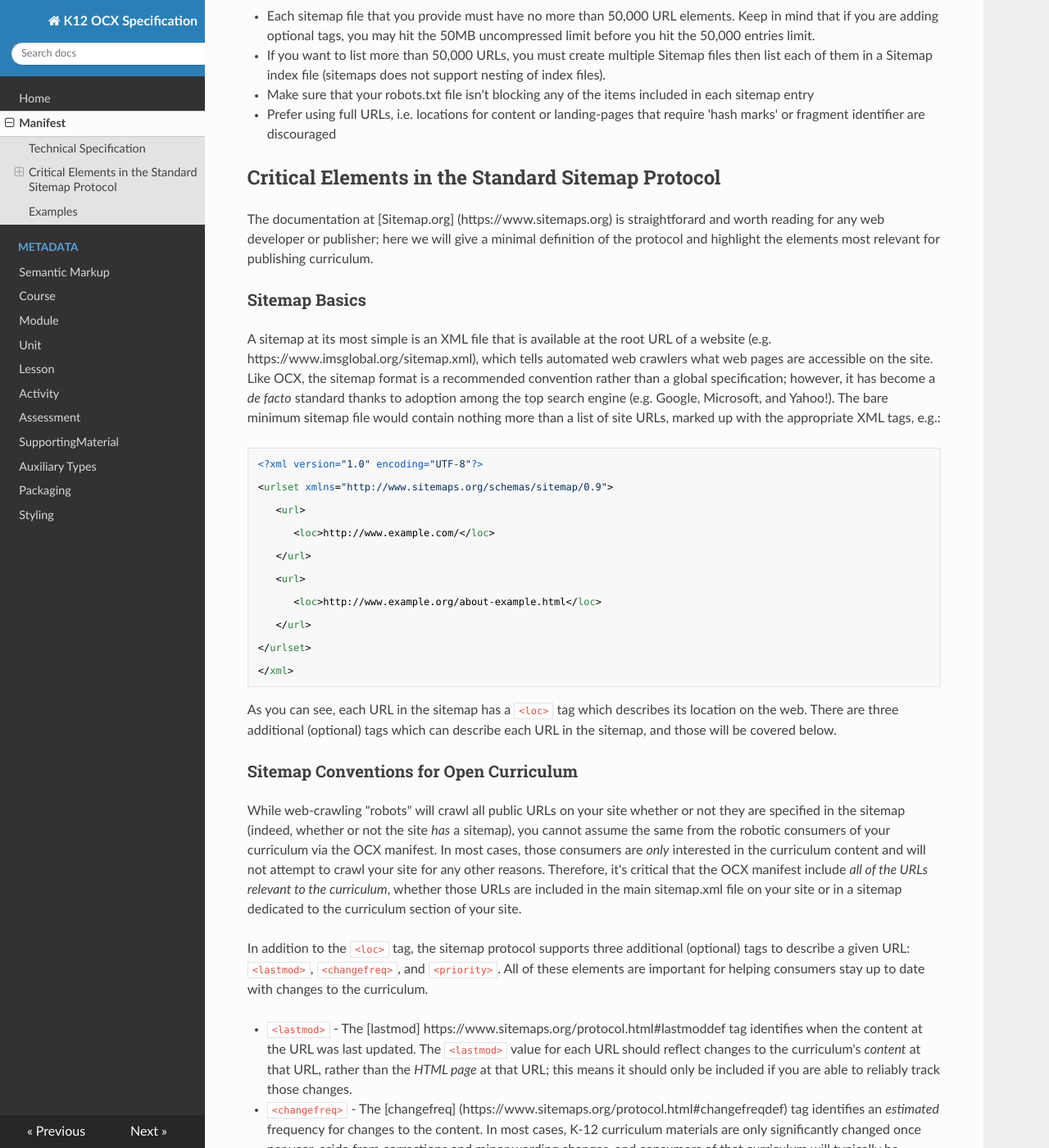
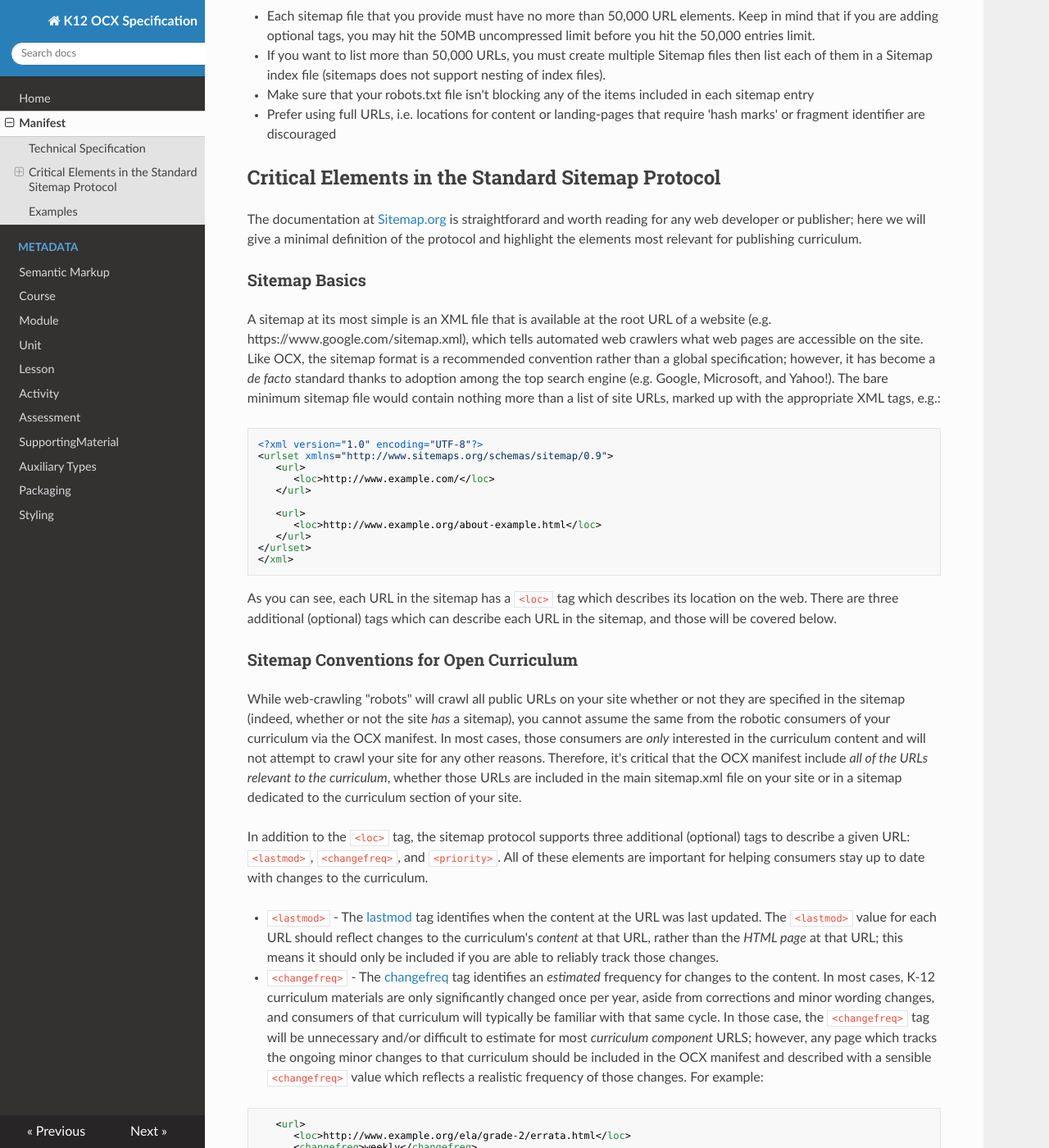
Before and after one commit to K12OCX/k12ocx-specs, an MkDocs documentation site: the page built from docs/manifest.md, in a window 1280 px wide and 1400 px high, scrolled down 1031 px. Shown: the whole window at 82% size. Built offline with MkDocs 1.6.1, drawn with Linux system fonts in a browser that asks for light colours; nearby versions of some CDN libraries; old or Windows-style settings are respelled for this version of MkDocs; part of the change alters nothing that is shown; some of the changed text lies outside the part shown.

Commit message:
Fix link formatting, add relevant example
Markdown is hard! ;-) Also, the previous sample sitemap URL was blank—somebody should tell IMS Global. Ironically, my intended replacement sample sitemap URL was an even worse example: https://sitemaps.org/sitemap.xml returns a 404.

````diff
--- a/docs/manifest.md
+++ b/docs/manifest.md
@@ -36,30 +36,22 @@ This extended sitemap namespace might be included in a site's main `/sitemap.xml
 - Prefer using full URLs, i.e. locations for content or landing-pages that require 'hash marks' or fragment identifier are discouraged
 
 ## Critical Elements in the Standard Sitemap Protocol
-The documentation at [Sitemap.org] (https://www.sitemaps.org) is straightforard and worth reading for any web developer or publisher; here we will give a minimal definition of the protocol and highlight the elements most relevant for publishing curriculum.
+The documentation at [Sitemap.org](https://www.sitemaps.org) is straightforard and worth reading for any web developer or publisher; here we will give a minimal definition of the protocol and highlight the elements most relevant for publishing curriculum.
 
 ### Sitemap Basics
-A sitemap at its most simple is an XML file that is available at the root URL of a website (e.g. https://www.imsglobal.org/sitemap.xml), which tells automated web crawlers what web pages are accessible on the site. Like OCX, the sitemap format is a recommended convention rather than a global specification; however, it has become a _de facto_ standard thanks to adoption among the top search engine (e.g. Google, Microsoft, and Yahoo!). The bare minimum sitemap file would contain nothing more than a list of site URLs, marked up with the appropriate XML tags, e.g.:
+A sitemap at its most simple is an XML file that is available at the root URL of a website (e.g. https://www.google.com/sitemap.xml), which tells automated web crawlers what web pages are accessible on the site. Like OCX, the sitemap format is a recommended convention rather than a global specification; however, it has become a _de facto_ standard thanks to adoption among the top search engine (e.g. Google, Microsoft, and Yahoo!). The bare minimum sitemap file would contain nothing more than a list of site URLs, marked up with the appropriate XML tags, e.g.:
 
 ```
 <?xml version="1.0" encoding="UTF-8"?>
-
 <urlset xmlns="http://www.sitemaps.org/schemas/sitemap/0.9">
-
    <url>
-
       <loc>http://www.example.com/</loc>
-
    </url>
 
    <url>
-
       <loc>http://www.example.org/about-example.html</loc>
-
    </url>
-
 </urlset>
-
 </xml>
 ```
 As you can see, each URL in the sitemap has a `<loc>` tag which describes its location on the web. There are three additional (optional) tags which can describe each URL in the sitemap, and those will be covered below.
@@ -70,15 +62,15 @@ While web-crawling "robots" will crawl all public URLs on your site whether or n
 
 In addition to the `<loc>` tag, the sitemap protocol supports three additional (optional) tags to describe a given URL: `<lastmod>`, `<changefreq>`, and `<priority>`. All of these elements are important for helping consumers stay up to date with changes to the curriculum.
 
-- `<lastmod>` - The [lastmod] https://www.sitemaps.org/protocol.html#lastmoddef tag identifies when the content at the URL was last updated. The `<lastmod>` value for each URL should reflect changes to the curriculum's *content* at that URL, rather than the *HTML page* at that URL; this means it should only be included if you are able to reliably track those changes.
-- `<changefreq>` - The [changefreq] (https://www.sitemaps.org/protocol.html#changefreqdef) tag identifies an _estimated_ frequency for changes to the content. In most cases, K-12 curriculum materials are only significantly changed once per year, aside from corrections and minor wording changes, and consumers of that curriculum will typically be familiar with that same cycle. In those case, the `<changefreq>` tag will be unnecessary and/or difficult to estimate for most _curriculum component_ URLS; however, any page which tracks the ongoing minor changes to that curriculum should be included in the OCX manifest and described with a sensible `<changefreq>` value which reflects a realistic frequency of those changes. For example:
+- `<lastmod>` - The [lastmod](https://www.sitemaps.org/protocol.html#lastmoddef) tag identifies when the content at the URL was last updated. The `<lastmod>` value for each URL should reflect changes to the curriculum's *content* at that URL, rather than the *HTML page* at that URL; this means it should only be included if you are able to reliably track those changes.
+- `<changefreq>` - The [changefreq](https://www.sitemaps.org/protocol.html#changefreqdef) tag identifies an _estimated_ frequency for changes to the content. In most cases, K-12 curriculum materials are only significantly changed once per year, aside from corrections and minor wording changes, and consumers of that curriculum will typically be familiar with that same cycle. In those case, the `<changefreq>` tag will be unnecessary and/or difficult to estimate for most _curriculum component_ URLS; however, any page which tracks the ongoing minor changes to that curriculum should be included in the OCX manifest and described with a sensible `<changefreq>` value which reflects a realistic frequency of those changes. For example:
 ```
    <url>
       <loc>http://www.example.org/ela/grade-2/errata.html</loc>
       <changefreq>weekly</changefreq>
    </url>
 ```
-- `<priority>` - The [priority] (https://www.sitemaps.org/protocol.html#prioritydef) tag defines a URL's importance compared to the rest of the site. If you host multiple *versions* of a single curriculum, this tag may be used to de-emphasize the old version while still keeping it available for access.
+- `<priority>` - The [priority](https://www.sitemaps.org/protocol.html#prioritydef) tag defines a URL's importance compared to the rest of the site. If you host multiple *versions* of a single curriculum, this tag may be used to de-emphasize the old version while still keeping it available for access.
 
 ## Examples
 
````
